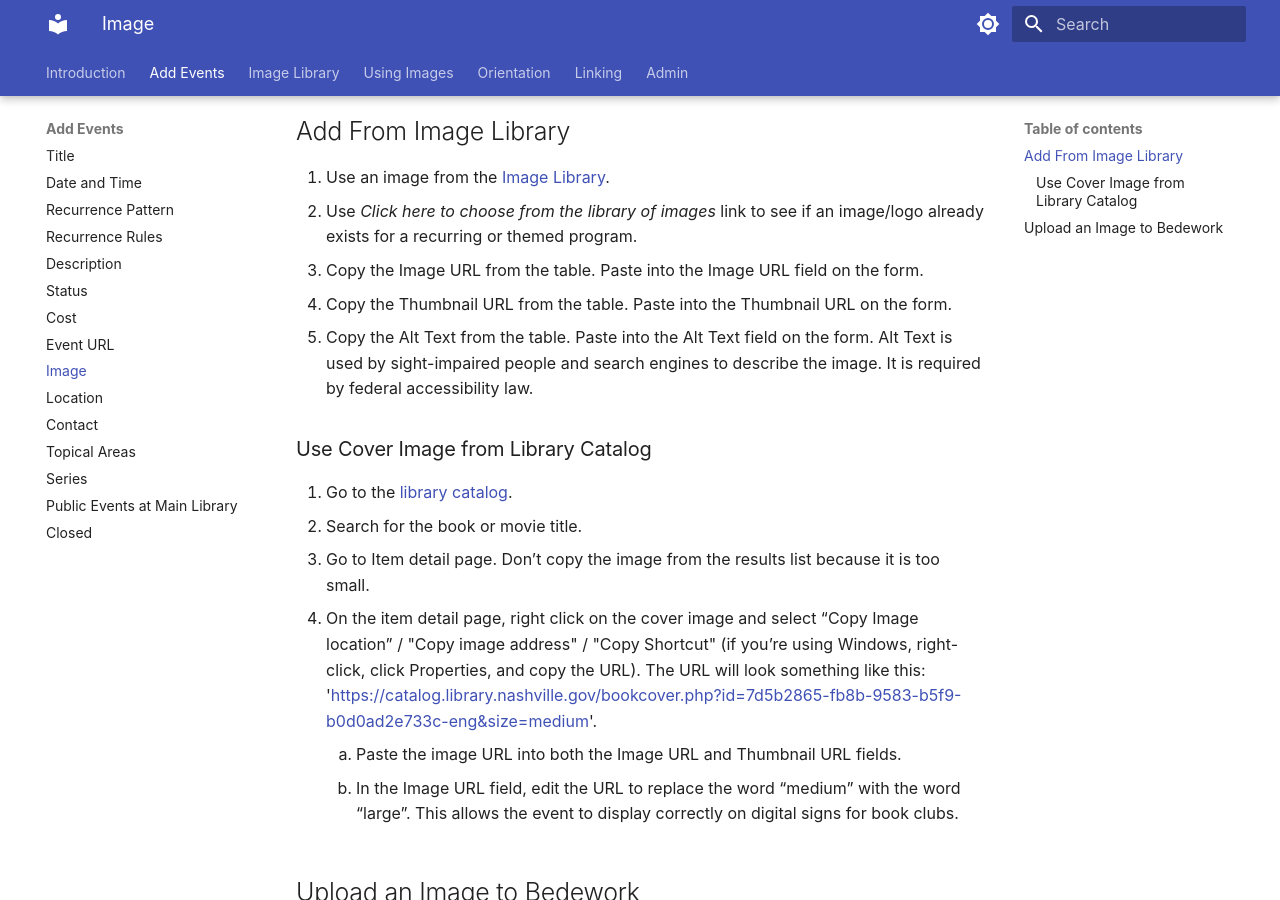
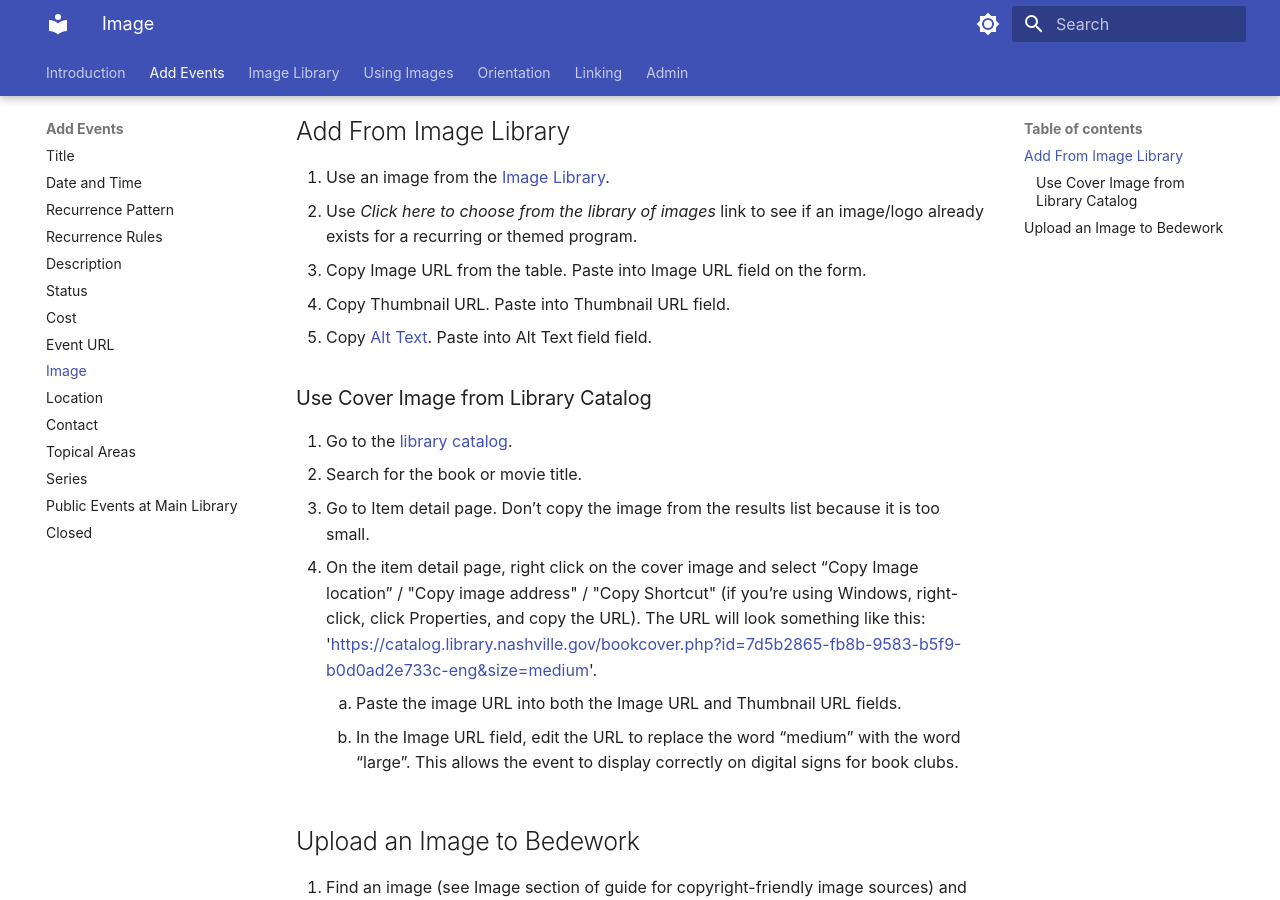
Before and after one commit to Nashville-Public-Library/bedework-docs, an MkDocs documentation site: the page built from docs/add-events/image.md, in a window 1280 px wide and 900 px high, scrolled down 308 px. Built offline with MkDocs 1.6.1 and Material for MkDocs 9.7.7, drawn with Linux system fonts in a browser that asks for light colours.

Commit message:
link alt text to explanation

```diff
--- a/docs/add-events/image.md
+++ b/docs/add-events/image.md
@@ -11,9 +11,9 @@ sdidebar_position: 9
 
    1. Use an image from the [Image Library](../image-library/topic-logos.md).
    1. Use _Click here to choose from the library of images_ link to see if an image/logo already exists for a recurring or themed program.
-   1. Copy the Image URL from the table. Paste into the Image URL field on the form.
-   1. Copy the Thumbnail URL from the table. Paste into the Thumbnail URL on the form.
-   1. Copy the Alt Text from the table. Paste into the Alt Text field on the form. Alt Text is used by sight-impaired people and search engines to describe the image. It is required by federal accessibility law.
+   1. Copy Image URL from the table. Paste into Image URL field on the form.
+   1. Copy Thumbnail URL. Paste into Thumbnail URL field.
+   1. Copy [Alt Text](../using-images/accessible-images/). Paste into Alt Text field field.
 
 ### Use Cover Image from Library Catalog
 
```
